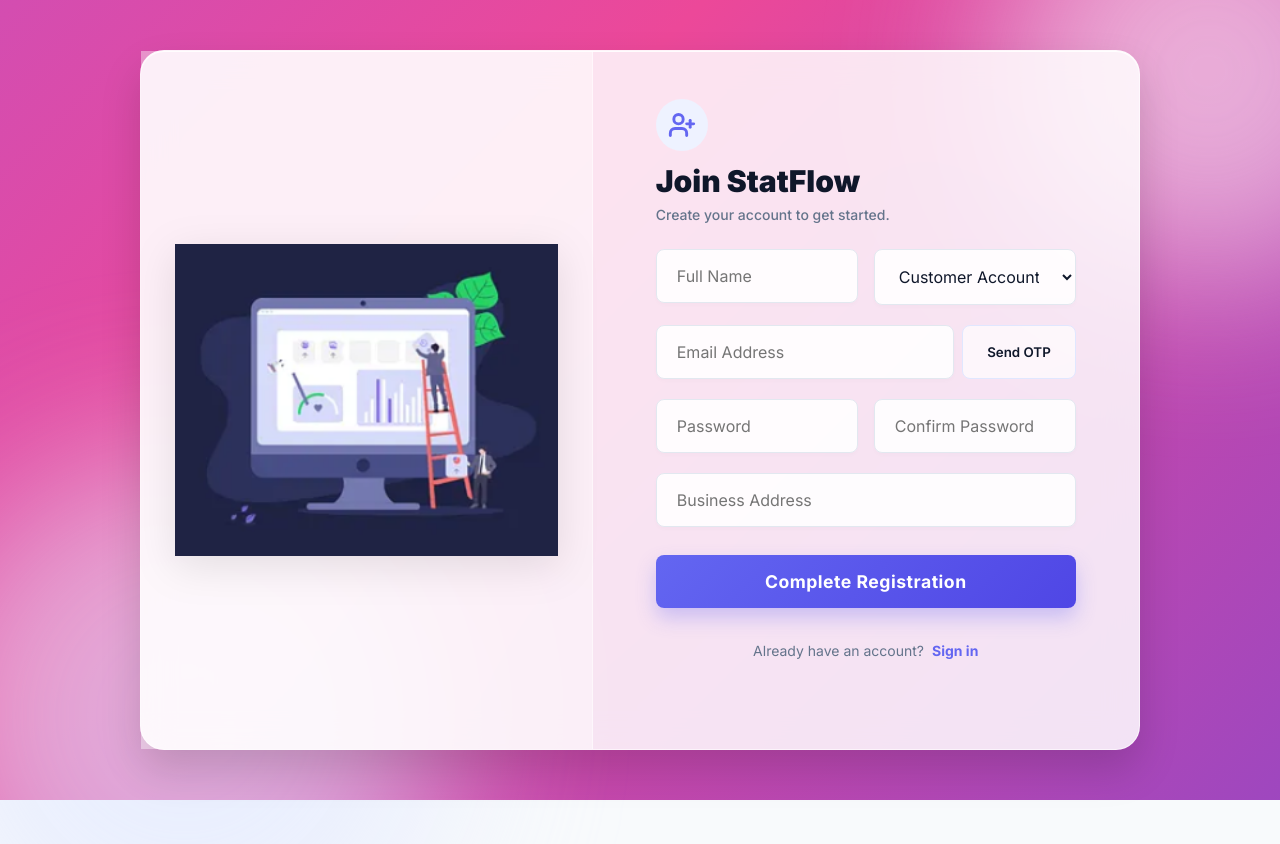
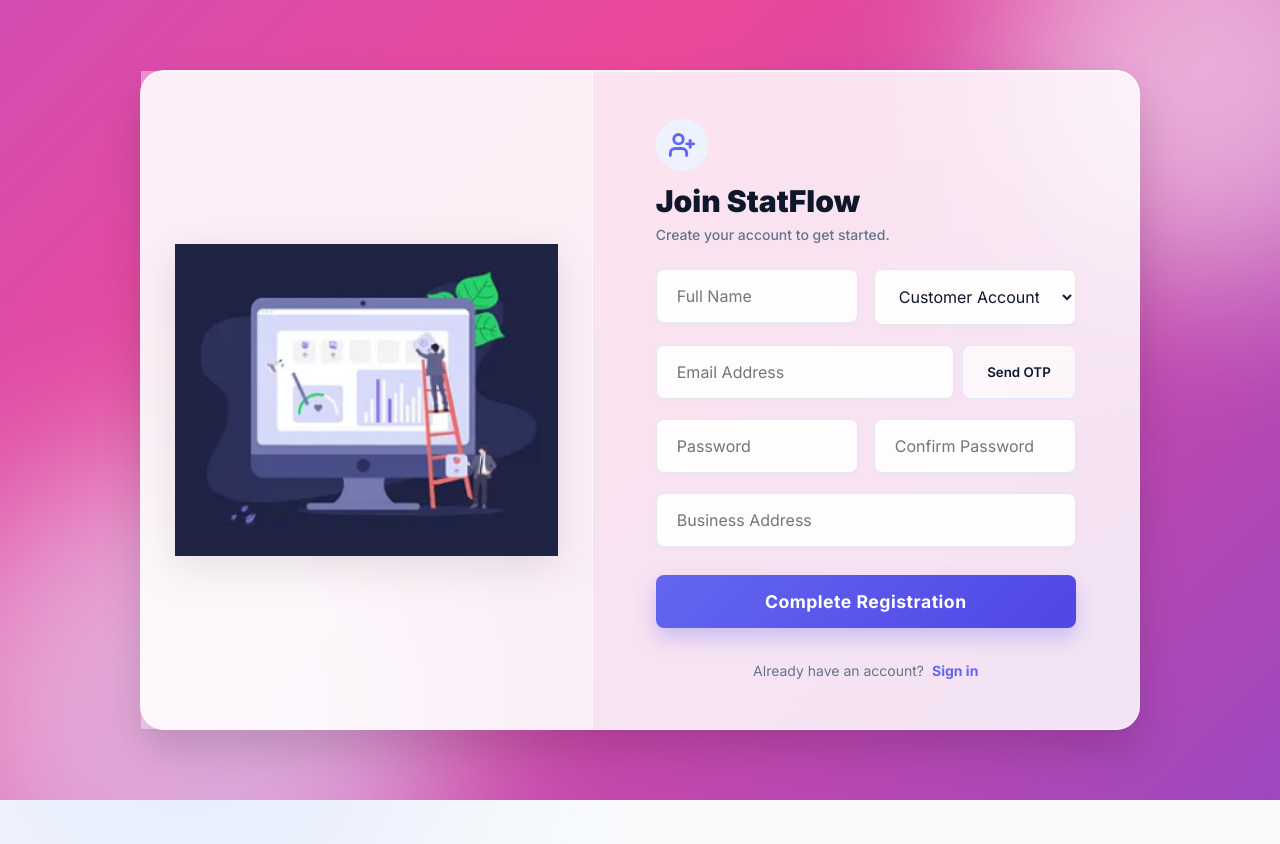
Before and after one commit to Tirth-1510/StatFlow, a React (Vite) app in the folder frontend/: page /register in a window 1280 px wide. Shown: the top 844 px of the page. Built offline with nearby package versions, Linux system fonts and the light colour scheme.

Commit message:
style: block outer page overflow scrollbars on auth screens

```diff
--- a/frontend/src/pages/Login.jsx
+++ b/frontend/src/pages/Login.jsx
@@ -35,12 +35,12 @@ const Login = () => {
   };
 
   return (
-    <div className="auth-bg-animated" style={{ minHeight: '100vh', padding: '2rem 0' }}>
+    <div className="auth-bg-animated flex items-center justify-center overflow-hidden" style={{ minHeight: '100vh', width: '100vw', margin: 0, padding: 0 }}>
       <div className="bg-shape shape-1"></div>
       <div className="bg-shape shape-2"></div>
 
       {/* HYBRID SPLIT-SCREEN GLASS PANEL */}
-      <div className="glass-panel-pro flex flex-row overflow-hidden" style={{ maxWidth: '1000px', minHeight: '600px', height: 'auto', padding: 0, margin: '0 auto', alignSelf: 'center' }}>
+      <div className="glass-panel-pro flex flex-row overflow-hidden" style={{ maxWidth: '1000px', minHeight: '600px', height: 'auto', padding: 0, margin: '2rem' }}>
 
         {/* LEFT SIDE ILLUSTRATION (Hidden on mobile) */}
         <div style={{ flex: 1, backgroundColor: 'rgba(255, 255, 255, 0.4)', display: 'flex', alignItems: 'center', justifyContent: 'center', borderRight: '1px solid rgba(255,255,255,0.5)' }}>
--- a/frontend/src/pages/Register.jsx
+++ b/frontend/src/pages/Register.jsx
@@ -70,12 +70,12 @@ const Register = () => {
   };
 
   return (
-    <div className="auth-bg-animated" style={{ minHeight: '100vh', padding: '2rem 0' }}>
+    <div className="auth-bg-animated flex flex-col items-center justify-center overflow-hidden" style={{ minHeight: '100vh', width: '100vw', margin: 0, padding: '1rem' }}>
       <div className="bg-shape shape-1"></div>
       <div className="bg-shape shape-2"></div>
 
       {/* HYBRID SPLIT-SCREEN GLASS PANEL */}
-      <div className="glass-panel-pro flex flex-row overflow-hidden" style={{ maxWidth: '1000px', minHeight: '700px', height: 'auto', padding: 0, margin: '0 auto', alignSelf: 'center' }}>
+      <div className="glass-panel-pro flex flex-row overflow-hidden" style={{ width: '100%', maxWidth: '1000px', minHeight: '650px', height: 'auto', padding: 0, margin: 0 }}>
 
         {/* LEFT SIDE ILLUSTRATION */}
         <div style={{ flex: 1, backgroundColor: 'rgba(255, 255, 255, 0.4)', display: 'flex', alignItems: 'center', justifyContent: 'center', borderRight: '1px solid rgba(255,255,255,0.5)' }}>
```
